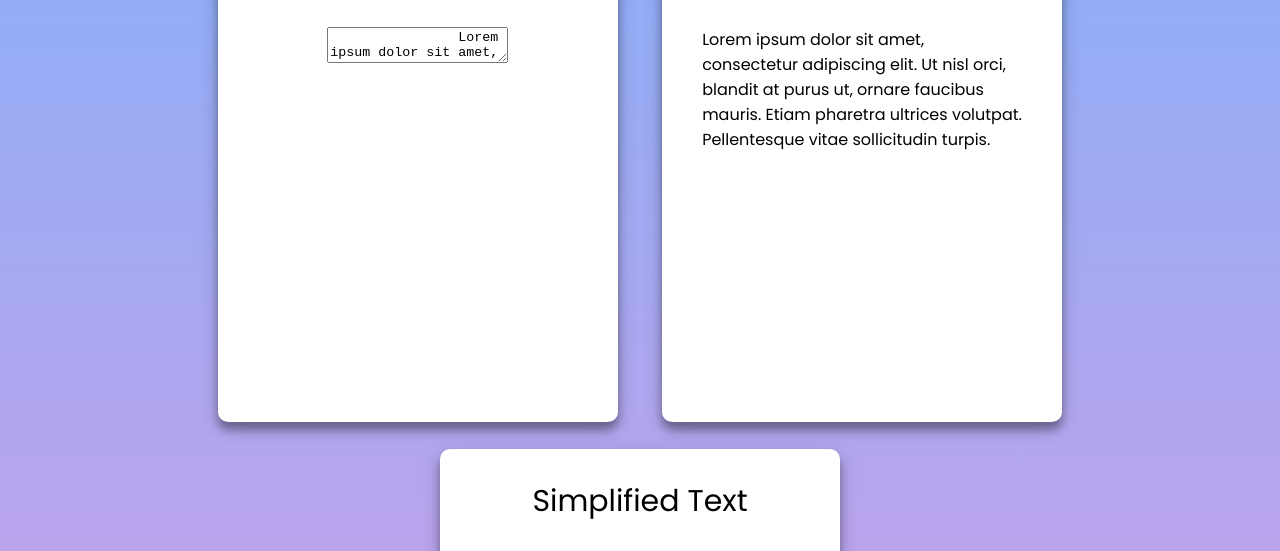
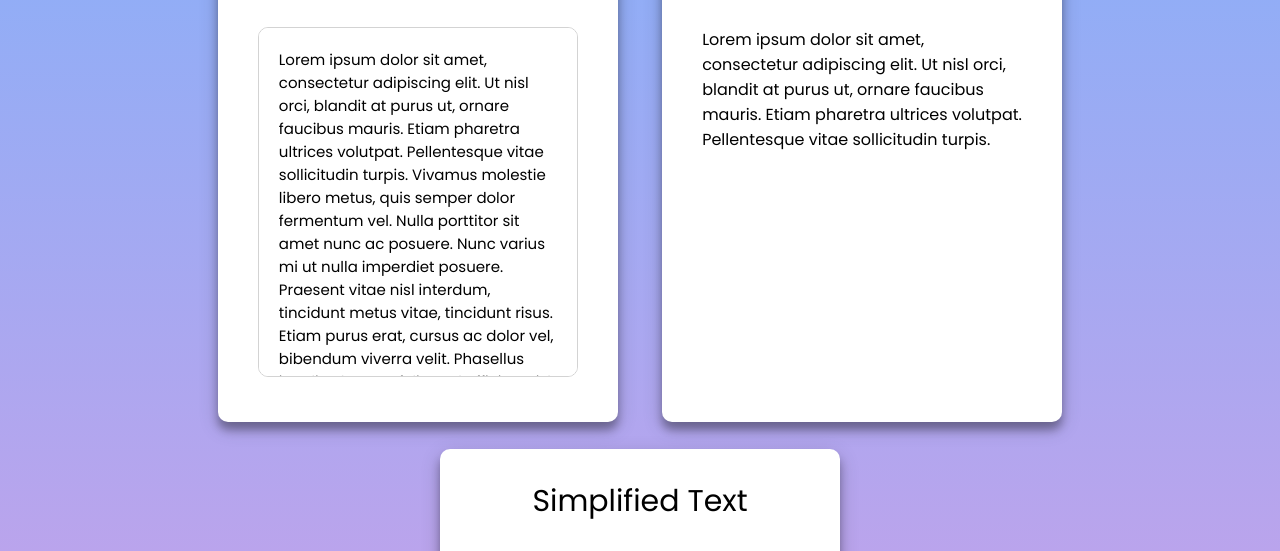
Before and after one commit to dan-builds-robots/clinical-notes-website, a plain HTML site: page index.html in a window 1280 px wide. Shown: the part 238-789 px from the top of the page. Drawn offline with Linux system fonts and the light colour scheme.

Commit message:
fixed the textbox UI

```diff
--- a/index.html
+++ b/index.html
@@ -29,7 +29,7 @@
             background-color: white;
             color: black;
             display: inline-block;
-            padding: 0 40 0 40;
+            padding: 0 40 40 40;
             margin: 0 20 20 20;
             border-radius: 10px;
             box-shadow: 0 8px 8px 0 rgba(0,0,0,0.3), 0 6px 20px 0 rgba(0,0,0,0.19);
@@ -49,6 +49,20 @@
         /* .horizontal {
             width: 8000px;
         } */
+        #original_text {
+            width: 100%;
+            height: 350;
+            resize: none;
+            font-size: 15;
+            font-family: 'Poppins', sans-serif;
+            padding: 20;
+            outline: none !important;
+            border:1px solid lightgray;
+            border-radius: 10px;
+            /* border: none; */
+            /* box-shadow: 0 0 10px #719ECE; */
+
+        }
     </style>
 </head>
 
@@ -68,8 +82,8 @@
             type="text"
             value="Lorem ipsum dolor sit amet, consectetur adipiscing elit. Ut nisl orci, blandit at purus ut, ornare faucibus mauris. Etiam pharetra ultrices volutpat. Pellentesque vitae sollicitudin turpis. Vivamus molestie libero metus, quis semper dolor fermentum vel. Nulla porttitor sit amet nunc ac posuere. Nunc varius mi ut nulla imperdiet posuere. Praesent vitae nisl interdum, tincidunt metus vitae, tincidunt risus. Etiam purus erat, cursus ac dolor vel, bibendum viverra velit. Phasellus iaculis placerat felis, sed efficitur nisl vehicula quis. Aliquam pellentesque pulvinar bibendum. Integer sed nisl nibh. Morbi vel auctor dui, in lacinia enim. Suspendisse vulputate eu massa sed interdum. Sed in imperdiet lorem, eu venenatis metus. Sed dictum lectus non metus efficitur, vel mollis erat bibendum."
         > -->
-            <textarea>
-                Lorem ipsum dolor sit amet, consectetur adipiscing elit. Ut nisl orci, blandit at purus ut, ornare faucibus mauris. Etiam pharetra ultrices volutpat. Pellentesque vitae sollicitudin turpis. Vivamus molestie libero metus, quis semper dolor fermentum vel. Nulla porttitor sit amet nunc ac posuere. Nunc varius mi ut nulla imperdiet posuere. Praesent vitae nisl interdum, tincidunt metus vitae, tincidunt risus. Etiam purus erat, cursus ac dolor vel, bibendum viverra velit. Phasellus iaculis placerat felis, sed efficitur nisl vehicula quis. Aliquam pellentesque pulvinar bibendum. Integer sed nisl nibh. Morbi vel auctor dui, in lacinia enim. Suspendisse vulputate eu massa sed interdum. Sed in imperdiet lorem, eu venenatis metus. Sed dictum lectus non metus efficitur, vel mollis erat bibendum.
+            <!-- <input type="text" value="asdf"> -->
+            <textarea id="original_text">Lorem ipsum dolor sit amet, consectetur adipiscing elit. Ut nisl orci, blandit at purus ut, ornare faucibus mauris. Etiam pharetra ultrices volutpat. Pellentesque vitae sollicitudin turpis. Vivamus molestie libero metus, quis semper dolor fermentum vel. Nulla porttitor sit amet nunc ac posuere. Nunc varius mi ut nulla imperdiet posuere. Praesent vitae nisl interdum, tincidunt metus vitae, tincidunt risus. Etiam purus erat, cursus ac dolor vel, bibendum viverra velit. Phasellus iaculis placerat felis, sed efficitur nisl vehicula quis. Aliquam pellentesque pulvinar bibendum. Integer sed nisl nibh. Morbi vel auctor dui, in lacinia enim. Suspendisse vulputate eu massa sed interdum. Sed in imperdiet lorem, eu venenatis metus. Sed dictum lectus non metus efficitur, vel mollis erat bibendum.
 
             </textarea>
         </div>
```
